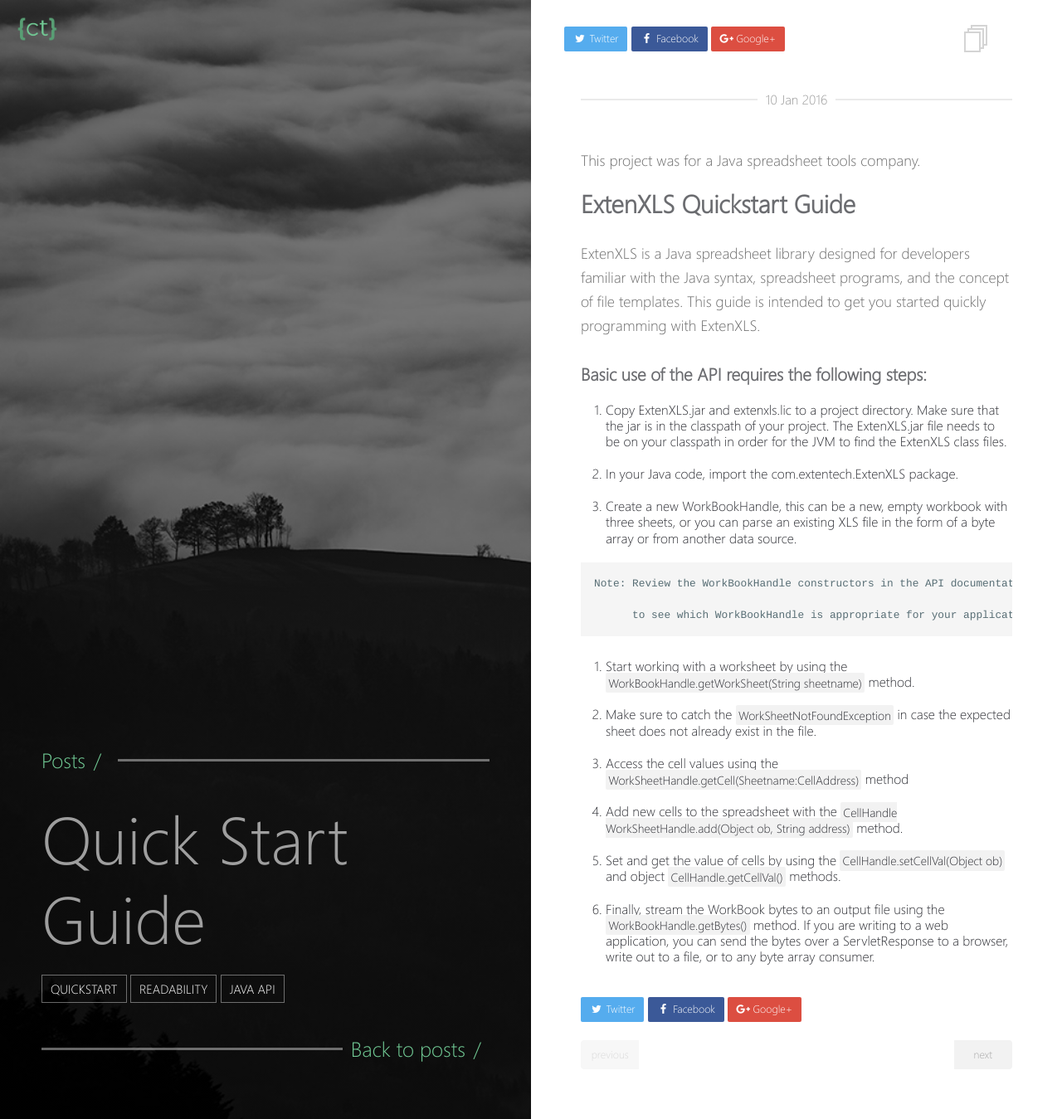
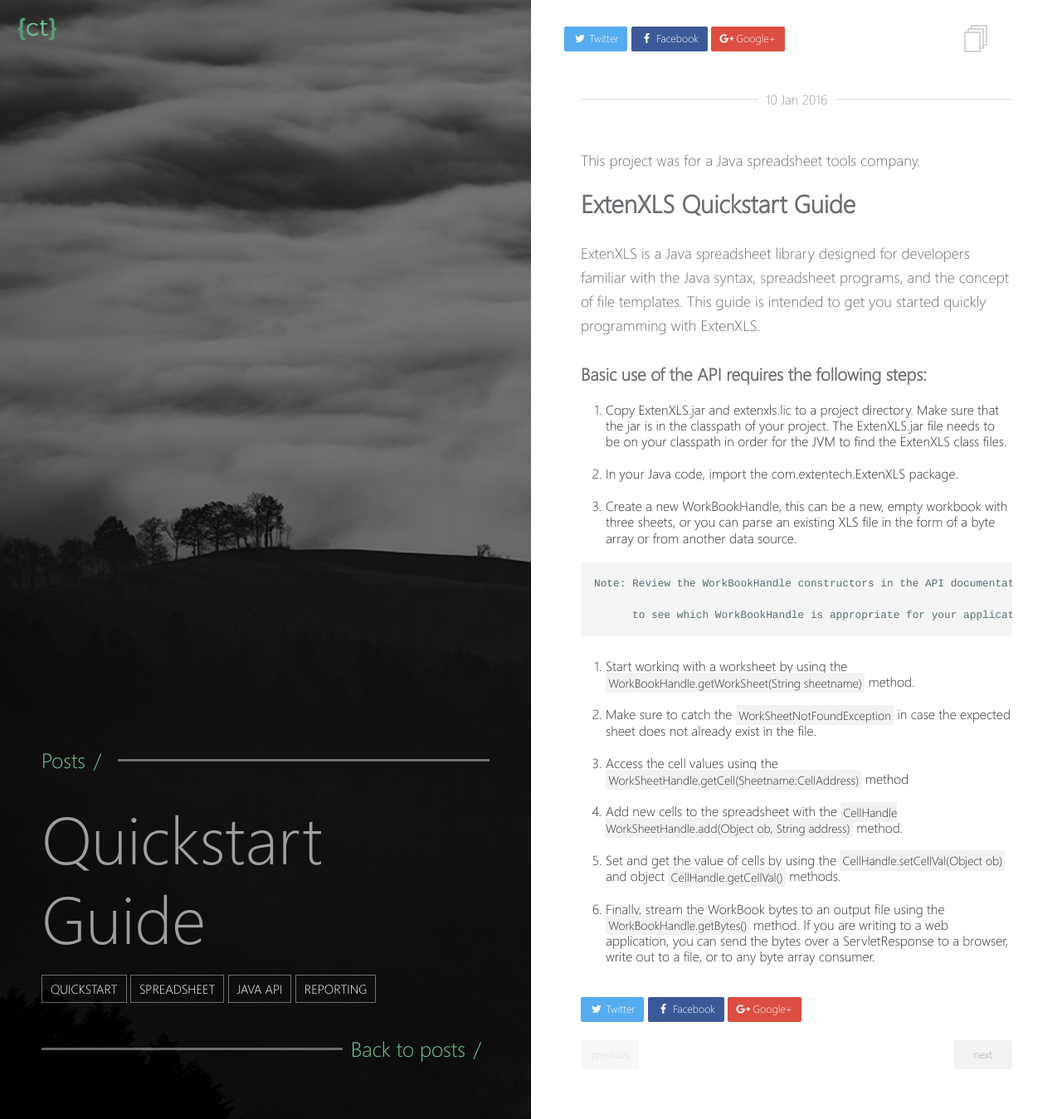
Before and after one commit to colette27/colette27.github.io, a Jekyll site: the page built from _posts/2016-01-10-jsm-quickstart.md, in a window 1280 px wide. Shown: the whole page at 83% size. Built offline with Jekyll 4.4.1, drawn with Linux system fonts in a browser that asks for light colours; a script that is not in the unit is left out.

Commit message:
copy edits

```diff
--- a/_posts/2016-01-10-jsm-quickstart.md
+++ b/_posts/2016-01-10-jsm-quickstart.md
@@ -1,11 +1,12 @@
 ---
 layout: post
-title: "Quick Start Guide"
-excerpt: "A Simple quick start guide "
+title: "Quickstart Guide"
+excerpt: "A Simple Quickstart guide "
 tags:
   - Quickstart
-  - readability
+  - Spreadsheet
   - Java API
+  - Reporting
 
 
 ---
```
Also changed, not shown: _pages/posts.md (+2 -0 lines).
